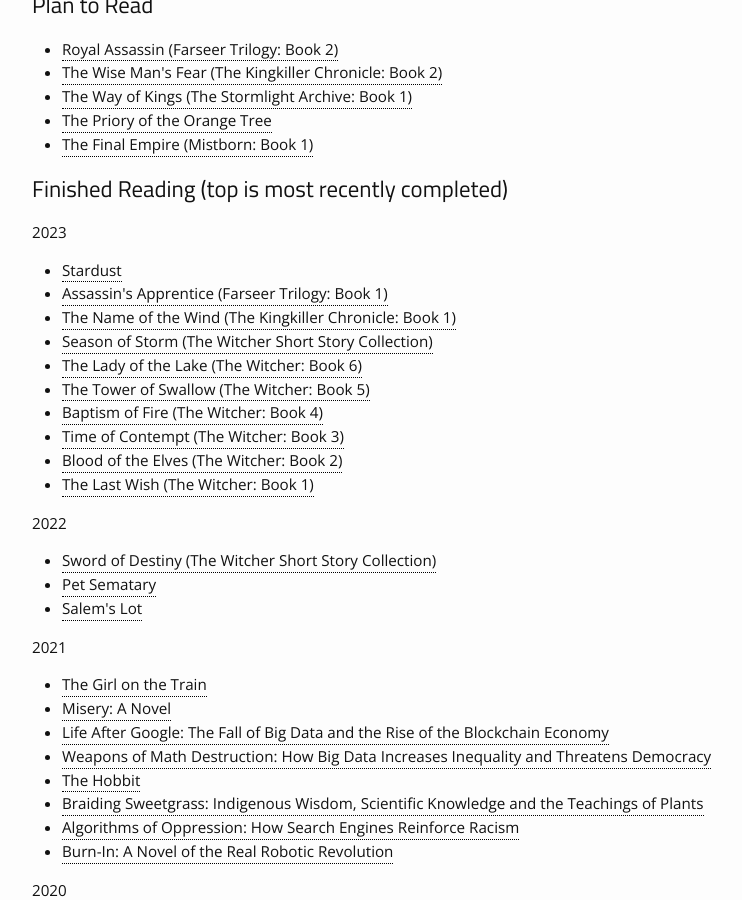
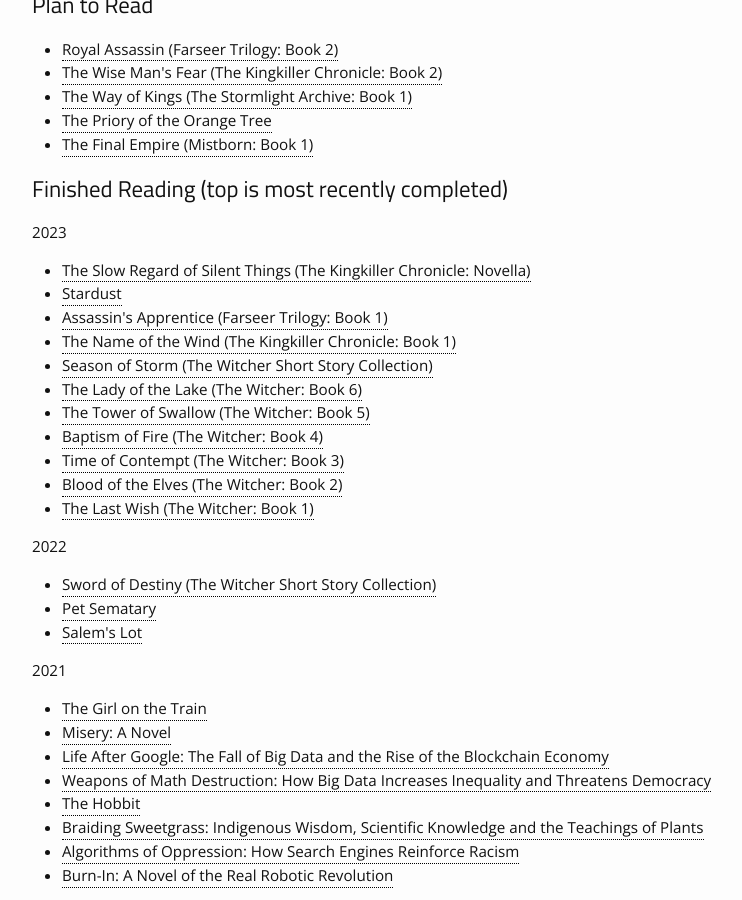
Before and after one commit to noah-curran/noah-curran.github.io, a Jekyll site: the page built from interests/reading.md, in a window 1280 px wide and 900 px high, scrolled down 383 px. Shown: the whole window, without its empty margins (163-905 px from the left). Built offline with Jekyll 4.4.1, drawn with Linux system fonts in a browser that asks for light colours.

Commit message:
add The Slow Regard of Silent Things

```diff
--- a/interests/reading.md
+++ b/interests/reading.md
@@ -27,6 +27,7 @@ I decided to pick it back up. This list is to keep track of what I've read.
 
 #### 2023
 
+- {% include tooltip.html title="The Slow Regard of Silent Things (The Kingkiller Chronicle: Novella)" author="Patrick Rothfuss" %}
 - {% include tooltip.html title="Stardust" author="Neil Gaiman" %}
 - {% include tooltip.html title="Assassin's Apprentice (Farseer Trilogy: Book 1)" author="Robin Hobb" %}
 - {% include tooltip.html title="The Name of the Wind (The Kingkiller Chronicle: Book 1)" author="Patrick Rothfuss" %}
```
